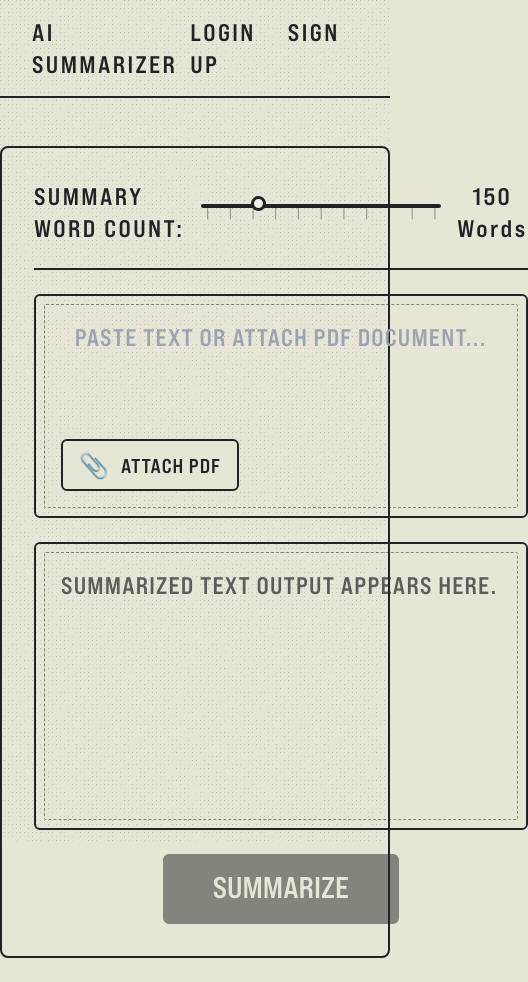
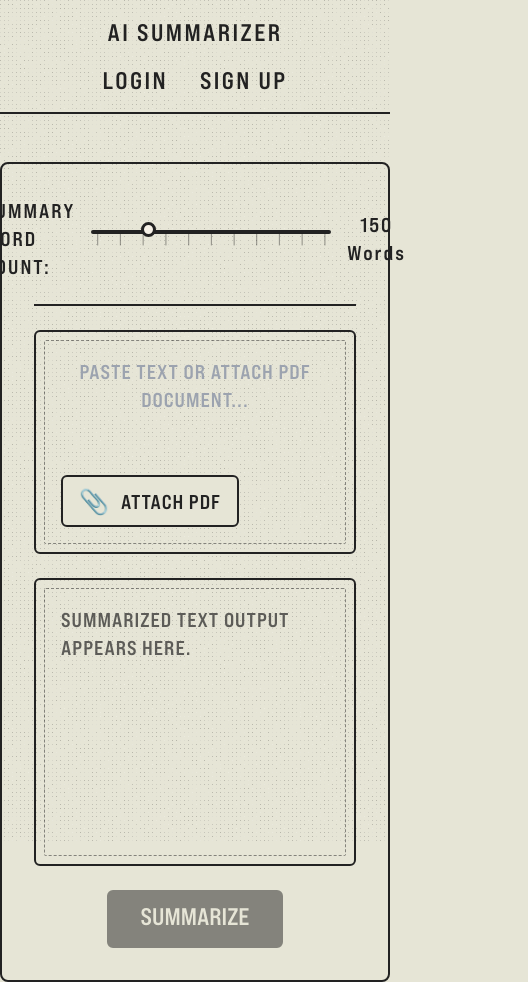
Before and after one commit to Oblutack/Ai-Summarizer, a Next.js app in the folder frontend/: page / in a window 390 px wide. Shown: the whole page, 528 px wide, since content can reach past the window. Before the commit the page ends 958 px from the top, so only its background shows below. Built offline with nearby package versions, Linux system fonts and the light colour scheme; no server answers.

Commit message:
feat: Responsiveness for mobile

```diff
--- a/frontend/components/EInkForm.tsx
+++ b/frontend/components/EInkForm.tsx
@@ -197,11 +197,11 @@ export default function EInkForm({
   };
 
   return (
-    <div className="flex w-full space-x-8">
+    <div className="flex w-full flex-col lg:flex-row lg:space-x-8">
       <div className="flex-grow">
         <form
           onSubmit={handleSubmit}
-          className="w-full flex flex-col items-center space-y-6 text-2xl font-bebas"
+          className="w-full flex flex-col items-center space-y-6 text-xl md:text-2xl font-bebas"
         >
           {/* --- Slider za broj riječi --- */}
           <div className="w-full flex justify-center items-center space-x-4">
@@ -258,7 +258,7 @@ export default function EInkForm({
                 value={inputText}
                 onChange={handleTextChange}
                 placeholder="PASTE TEXT OR ATTACH PDF DOCUMENT..."
-                className="w-full h-full p-4 bg-transparent focus:outline-none resize-none text-2xl tracking-wider text-center scrollbar-hide ms-overflow-style-none"
+                className="w-full h-full p-4 bg-transparent focus:outline-none resize-none text-xl md:text-2xl tracking-wider text-center scrollbar-hide ms-overflow-style-none"
               />
               <label
                 htmlFor="pdf-upload"
@@ -288,7 +288,7 @@ export default function EInkForm({
             <div className="w-full h-full p-4 border border-dashed border-ink/50 rounded-sm overflow-y-auto">
               {isLoading ? (
                 <div className="flex flex-col items-center justify-center h-full text-center">
-                  <p className="text-3xl text-ink/70 tracking-widest uppercase">
+                  <p className="text-2xl md:text-3xl text-ink/70 tracking-widest uppercase">
                     Summarizing...
                   </p>
                   <p className="font-bebas text-5xl text-ink font-bold my-4 tracking-wider">
@@ -310,7 +310,7 @@ export default function EInkForm({
               ) : (
                 <div
                   id="summary-output-content"
-                  className="text-2xl text-ink/70 tracking-wider whitespace-pre-wrap text-left"
+                  className="text-xl md:text-2xl text-ink/70 tracking-wider whitespace-pre-wrap text-left"
                 >
                   <Markdown
                     options={{
@@ -318,13 +318,13 @@ export default function EInkForm({
                         h1: {
                           props: {
                             className:
-                              "text-3xl font-bold my-4 break-after-avoid'",
+                              "text-2xl md:text-3xl font-bold my-4 break-after-avoid'",
                           },
                         },
                         h2: {
                           props: {
                             className:
-                              "text-2xl font-bold my-3 break-after-avoid'",
+                              "text-xl md:text-2xl font-bold my-3 break-after-avoid'",
                           },
                         },
                         p: { props: { className: "mb-4" } },
@@ -353,7 +353,7 @@ export default function EInkForm({
             <motion.button
               type="submit"
               disabled={isSubmitDisabled}
-              className="bg-ink text-canvas text-3xl uppercase font-bold py-3 px-12 rounded-md border-2 border-b-8 border-ink hover:opacity-90 disabled:opacity-50 disabled:cursor-not-allowed"
+              className="bg-ink text-canvas text-2xl md:text-3xl uppercase font-bold py-2 px-8 md:py-3 md:px-12 rounded-md border-2 border-b-8 border-ink hover:opacity-90 disabled:opacity-50 disabled:cursor-not-allowed"
               whileTap={{ scale: 0.97 }}
               whileHover={{ scale: 1.03 }}
             >
@@ -366,7 +366,7 @@ export default function EInkForm({
             <button
               type="button"
               onClick={handleCancel}
-              className="bg-red-600 text-white text-3xl uppercase font-bold py-3 px-12 rounded-md hover:bg-red-700"
+              className="bg-red-600 text-white text-2xl md:text-3xl uppercase font-bold py-2 px-8 md:py-3 md:px-12 rounded-md hover:bg-red-700"
             >
               Cancel
             </button>
@@ -389,7 +389,7 @@ export default function EInkForm({
       {/* --- DESNA STRANA: NOVI BLOK ZA PAGE LIMITER --- */}
       {/* Ovaj div će se prikazati samo ako je showPageLimit === true */}
       {showPageLimit && (
-        <div className="w-48 flex-shrink-0 pt-24 text-2xl font-bebas">
+        <div className="w-full lg:w-48 flex-shrink-0 mt-8 lg:mt-0 lg:pt-24 text-xl md:text-2xl font-bebas">
           <h3 className="uppercase tracking-widest text-center mb-2">
             Page Limit
           </h3>
--- a/frontend/components/Navbar.tsx
+++ b/frontend/components/Navbar.tsx
@@ -15,8 +15,8 @@ export default function Navbar() {
   if (loading) return null;
 
   return (
-    <header className="border-b-2 border-ink py-4 px-8">
-      <nav className="container mx-auto flex justify-between items-center text-2xl uppercase tracking-widest">
+    <header className="border-b-2 border-ink py-4 px-4 sm:px-8">
+      <nav className="container mx-auto flex flex-col sm:flex-row justify-between items-center text-2xl uppercase tracking-widest space-y-4 sm:space-y-0">
         <Link href={user ? "/dashboard" : "/"} className="font-bold">
           AI Summarizer
         </Link>
```
